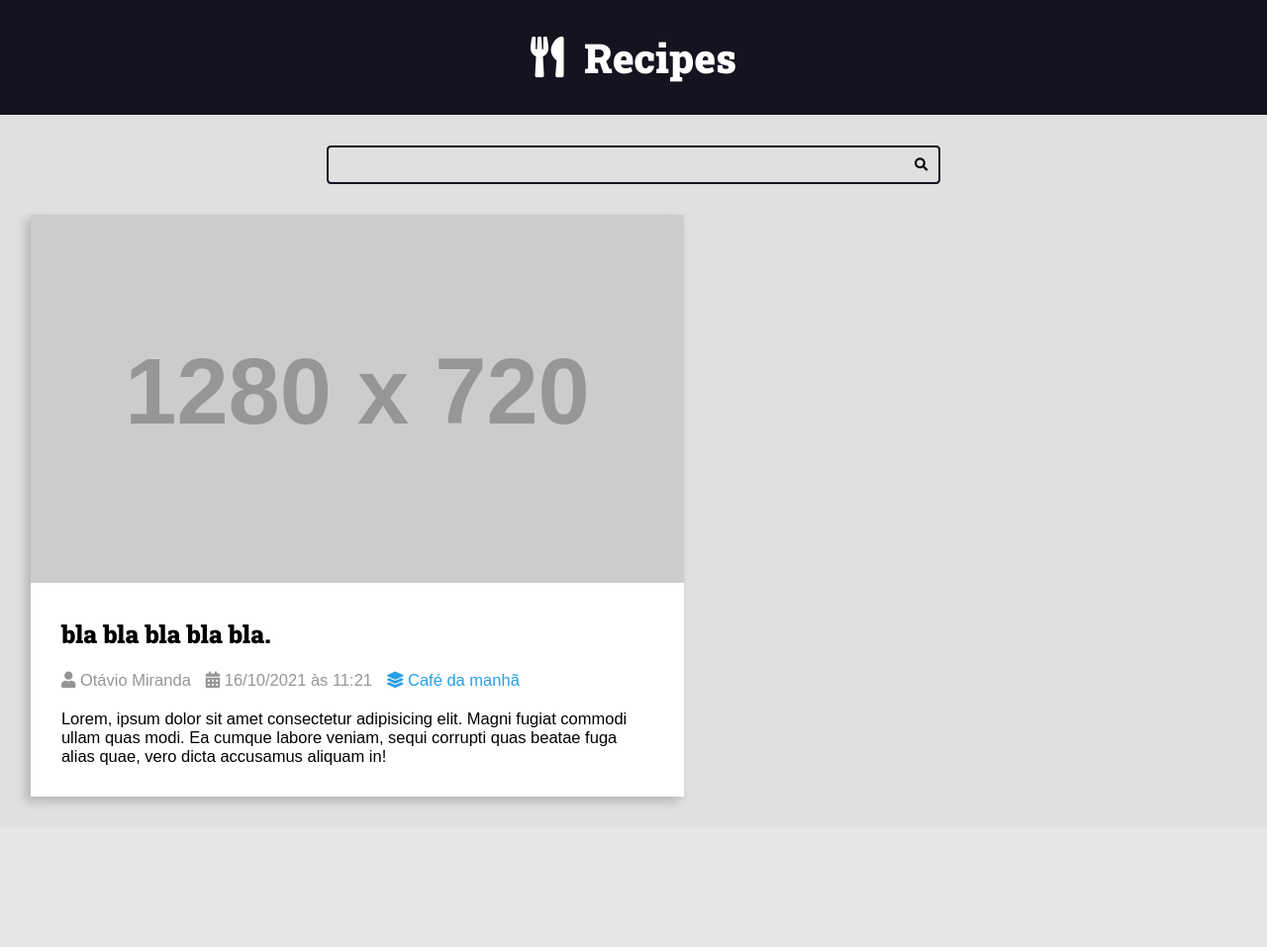
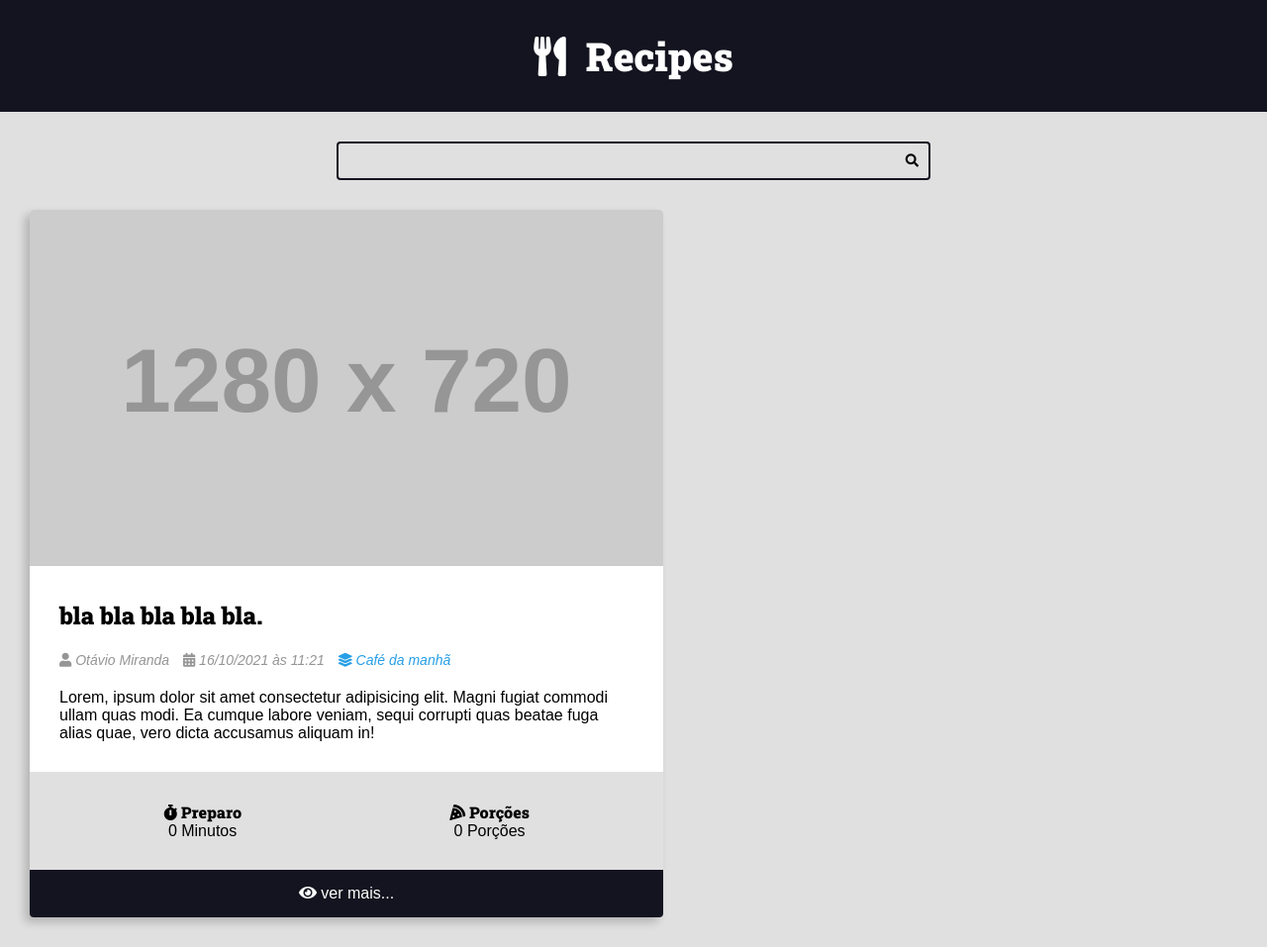
Before and after one commit to FernandaAssuncao/ProjetoDjango2, a Django app: page / in a window 1280 px wide. Shown: the whole page at 99% size. Before the commit the page ends 816 px from the top, so only its background shows below. Run offline with Django 5.2, Linux system fonts and the light colour scheme; grey boxes labelled with a size stand in for pictures from a placeholder-image service; some libraries are stand-ins or nearby versions.

Commit message:
Adicionando mais coisas no card de receitas 2.

```diff
--- a/recipes/templates/recipes/pages/home.html
+++ b/recipes/templates/recipes/pages/home.html
@@ -34,6 +34,28 @@
                         Ea cumque labore veniam, sequi corrupti quas beatae fuga alias quae, vero dicta accusamus
                         aliquam in!</p>
                 </div>
+
+                <div class="recipe-meta-container">
+                    <div class="recipe-meta recipe-preparation">
+                        <h3 class="recipe-meta-title"><i class="fas fa-stopwatch"></i> Preparo</h3>
+                        <div class="recipe-meta-text">
+                            0 Minutos
+                        </div>
+                    </div>
+                    <div class="recipe-meta recipe-servings">
+                        <h3 class="recipe-meta-title"><i class="fas fa-pizza-slice"></i> Porções</h3>
+                        <div class="recipe-meta-text">
+                            0 Porções
+                        </div>
+                    </div>
+                </div>
+
+                <footer class="recipe-footer">
+                    <a class="recipe-read-more button button-dark button-full-width" href="/recipes/3/">
+                        <i class="fas fa-eye"></i>
+                        <span>ver mais...</span>
+                    </a>
+                </footer>
             </div>
         </div>
     </main>
--- a/recipes/templates/recipes/partials/head.html
+++ b/recipes/templates/recipes/partials/head.html
@@ -92,7 +92,7 @@
     }
 
     html {
-        font-size: 64.5%;
+        font-size: 62.5%;
     }
 
     .main-logo {
@@ -169,6 +169,8 @@
         box-shadow: -5px 5px 10px rgba(0, 0, 0, .2);
         transform: scale(1);
         transition: all 300ms ease-in-out;
+        border-radius: .4rem;
+        overflow: hidden;
     }
 
     .recipe img {
@@ -201,6 +203,8 @@
      .recipe-author-item {
         color: var(--color-gray-4);
         margin-right: 1rem;
+        font-style: italic;
+        font-size: 1.4rem;
      }
 
      .recipe-author a {
@@ -213,6 +217,39 @@
         color: var(--color-primary-dark);
      }
 
+    .recipe-meta-container {
+            display: flex;
+            flex-flow: row wrap;
+            padding: var(--spacing-gutter-medium);
+            background: var(--color-gray-1);
+        }
+
+        .recipe-meta {
+            display: flex;
+            flex-flow: column nowrap;
+            flex-shrink: 1;
+            flex-grow: 1;
+            text-align: center;
+        }
+
+        .recipe-meta-title {
+            font-size: 1.6rem;
+        }
+
+        .recipe-footer a {
+            background: var(--color-primary-dark);
+            display: block;
+            color: var(--color-white);
+            text-decoration: none;
+            text-align: center;
+            padding: 1.5rem var(--spacing-gutter-medium);
+            transition: all 300ms ease-in-out;
+        }
+
+        .recipe-footer a:hover {
+            filter: brightness(2);
+        }
+
     </style>
 
 </head>
```
Also changed, not shown: recipes/views.py (line endings or trailing spaces).
